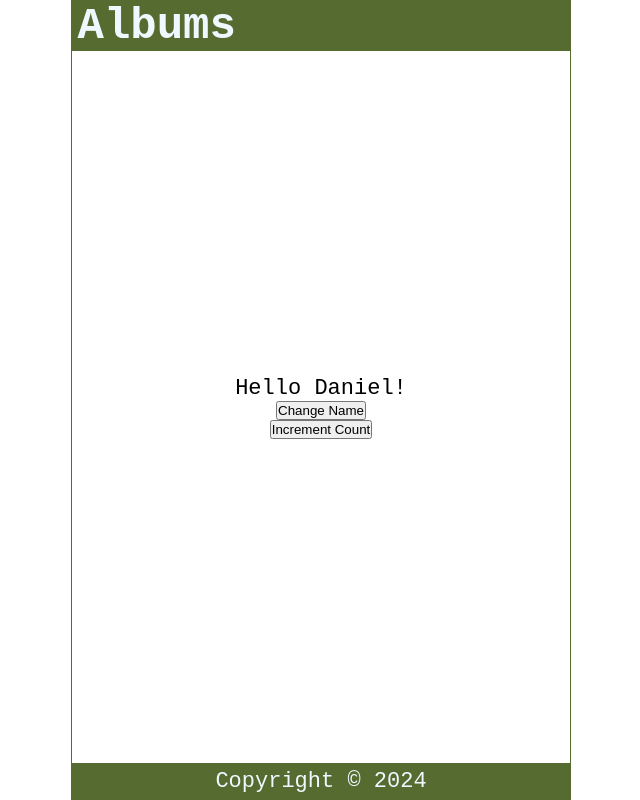
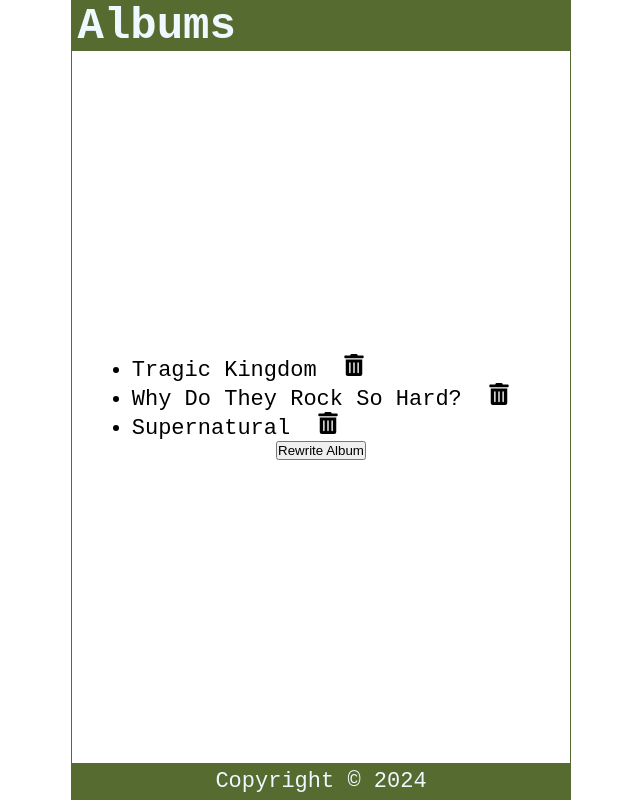
Before and after one commit to danieliniguezv/learning-react, a React (Create React App) app in the folder tutorial-1/: page / in a window 1280 px wide. Shown: the whole page, without its empty margins (319-959 px from the left). Built offline with nearby package versions, Linux system fonts and the light colour scheme; the HTML template or start-up script is replaced by a standard one.

Commit message:
feat: added list of albums and rewrite album button feature

```diff
--- a/tutorial-1/src/Content.js
+++ b/tutorial-1/src/Content.js
@@ -1,32 +1,45 @@
 import { useState } from 'react';
+import { FaTrashAlt } from 'react-icons/fa';
 
 const Content = () => {
-  /*
-  * The `handleNameChange` function that returns a random name from an array.
-  * The function is then called and rendered by being placed between brackets.
-  * Every time the page is refrseshed a different name will be displayed.
-  * */
-  const [name, setState] = useState('Daniel');
-  const [count, setCount] = useState(1);
+  const [albums, setAlbums] = useState([
+    {
+      id: 1,
+      albumName: "Tragic Kingdom"
+    },
+    {
+      id: 2,
+      albumName: "Why Do They Rock So Hard?"
+    },
+    {
+      id: 3,
+      albumName: "Supernatural"
+    }
+  ]);
 
-  const handleNameChange = () => {
-    const names =  ["Daniel", "Roberto", "Rocky"];
-    const int = Math.floor(Math.random() * 3);
-    setState(names[int]);
-  }
-
-  const handleClick = () => {
-    setCount(count + 1);
-    console.log(count);
+  const albumRewrite = (id) => {
+    const newAlbum = albums.map((album) => album.id === id ? {...album, albumName: "Cuando Los Ángeles Lloran"} : album);
+    setAlbums(newAlbum);
   }
 
   return (
     <main>
-      <p>
-        Hello {name}!
-      </p>
-      <button onClick={handleNameChange}>Change Name</button>
-      <button onClick={handleClick}>Increment Count</button>
+      <ul>
+        {albums.map((album) => (
+          <li className="album" key={album.id}>
+            <p>
+              {album.albumName} &nbsp;
+              <span>
+                <FaTrashAlt
+                  role="button"
+                  tabIndex="0"
+                />
+              </span>
+            </p>
+          </li>
+        ))}
+      </ul>
+      <button onClick={() => albumRewrite(1)}>Rewrite Album</button>
     </main>
   )
 }
```
